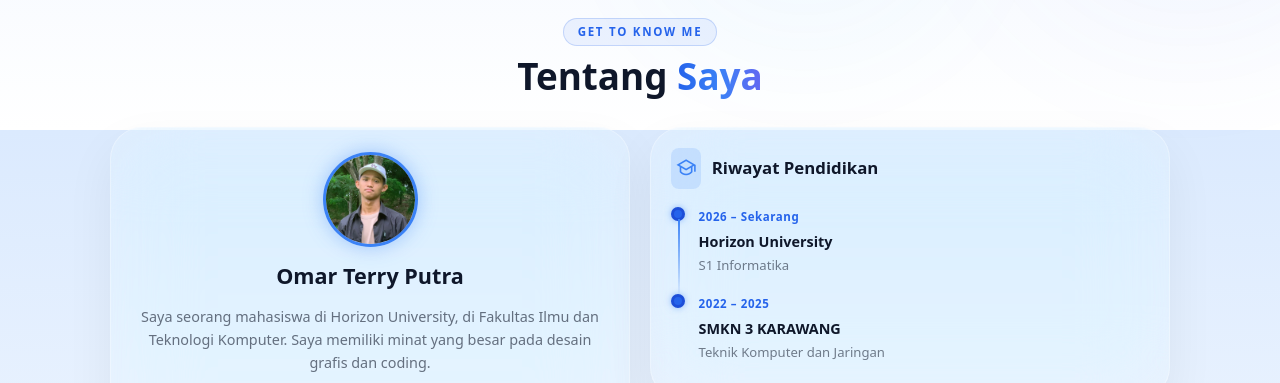
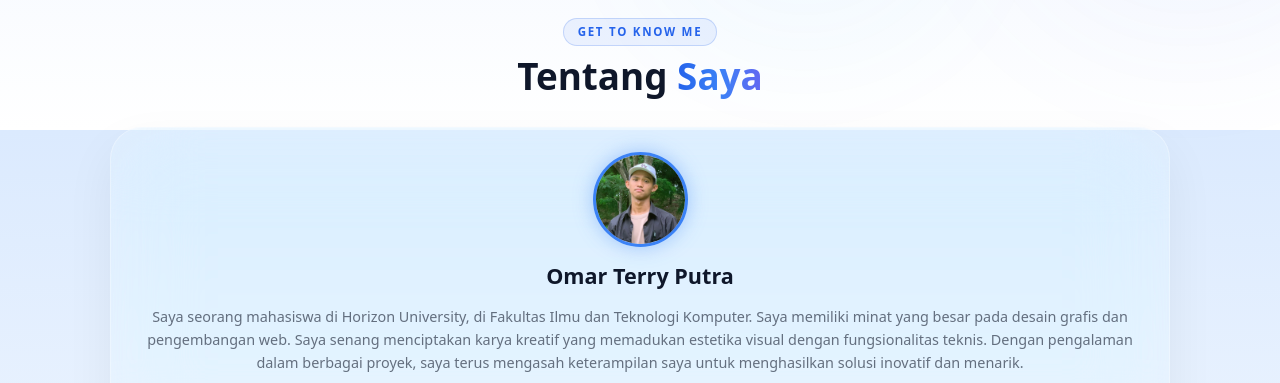
Before and after one commit to TERRYZEN/terryzen-portofolio, a plain HTML site: page index.html in a window 1280 px wide. Shown: the part 670-1053 px from the top of the page. Drawn offline with nearby package versions, Linux system fonts and the light colour scheme; animation ran at ten frames a second.

Commit message:
edit layoutand add whatsapp

```diff
--- a/index.html
+++ b/index.html
@@ -90,10 +90,11 @@
           <p class="about-bio-text">
           Saya seorang mahasiswa di Horizon University, di
           Fakultas Ilmu dan Teknologi Komputer.
-          Saya memiliki minat yang besar pada desain grafis dan
-          coding.
+          Saya memiliki minat yang besar pada desain grafis dan pengembangan web. Saya senang menciptakan karya kreatif yang memadukan estetika visual dengan fungsionalitas teknis.
+          Dengan pengalaman dalam berbagai proyek, saya terus mengasah keterampilan saya untuk menghasilkan solusi inovatif dan menarik.
           </p>
           <div class="about-social">
+            <a href="https://wa.me/6282179630207"   class="social-chip" title="WhatsApp" target="_blank"><i class="ri-whatsapp-line"></i></a>
             <a href="mailto:omarterrycareer45@gmail.com"       class="social-chip" title="Email"><i class="ri-mail-line"></i></a>
             <a href="https://github.com/TERRYZEN"         class="social-chip" title="GitHub" target="_blank"><i class="ri-github-line"></i></a>
             <a href="https://www.linkedin.com/in/omar-terry-putra-20735b318"    class="social-chip" title="LinkedIn" target="_blank"><i class="ri-linkedin-line"></i></a>
--- a/style.css
+++ b/style.css
@@ -385,8 +385,8 @@ ul { list-style: none; }
 
 /* ═══════════════════ ABOUT ═══════════════════ */
 .about-grid {
-  display: grid;
-  grid-template-columns: 1fr 1fr;
+  display: flex;
+  flex-direction: column;
   gap: 1.25rem;
   margin-bottom: 1.5rem;
 }
@@ -433,7 +433,12 @@ ul { list-style: none; }
   transform: translateY(-2px);
 }
 
-.about-details { display: flex; flex-direction: column; gap: 1rem; }
+.about-details {
+  display: grid;
+  grid-template-columns: 1fr 1fr;
+  gap: 1rem;
+  align-items: stretch;
+}
 
 /* Card header */
 .card-header {
@@ -901,7 +906,8 @@ ul { list-style: none; }
 
 /* ═══════════════════ RESPONSIVE ═══════════════════ */
 @media (max-width: 900px) {
-  .about-grid    { grid-template-columns: 1fr; gap: 1rem; }
+  .about-grid    { gap: 1rem; }
+  .about-details { grid-template-columns: 1fr; }
 }
 
 @media (max-width: 768px) {
@@ -1094,3 +1100,46 @@ ul { list-style: none; }
   .card-header { padding: 1rem 1rem 0; }
   .timeline { padding: 0 1rem 1rem; }
 }
+
+/* ═══════════════════ DESKTOP: ALL BOXES FLUSH LEFT & RIGHT ═══════════════════
+   Semua box (navbar, about, tools, skills, bar kemampuan, project, album)
+   memakai tepi kiri & kanan yang sama dengan area konten .container.
+   Lebar konten = 1100px - 2 × 1.25rem padding = 1060px.
+   Hanya aktif di desktop; mobile tidak berubah. */
+@media (min-width: 769px) {
+  /* Navbar: selebar area konten, bukan selebar container + padding */
+  .navbar {
+    width: calc(100% - 2.5rem);
+    max-width: calc(1100px - 2.5rem);
+  }
+  .nav-container {
+    padding: 0;
+  }
+
+  /* Box "Kemampuan Saya": hilangkan batas 1000px agar penuh kiri-kanan */
+  .skill-bars-wrapper {
+    max-width: none;
+    width: 100%;
+    margin: 0;
+  }
+
+  /* Semua grid/box penuh selebar container */
+  .about-grid,
+  .about-bio,
+  .about-details,
+  .tools-grid,
+  .skills-grid,
+  .projects-grid,
+  .album-grid,
+  .filter-tabs {
+    width: 100%;
+  }
+
+  /* Kartu dalam satu baris sama tinggi */
+  .about-details > .glass-card,
+  .skills-grid > .skill-category,
+  .projects-grid > .project-card,
+  .album-grid > .cert-card {
+    height: 100%;
+  }
+}
```
